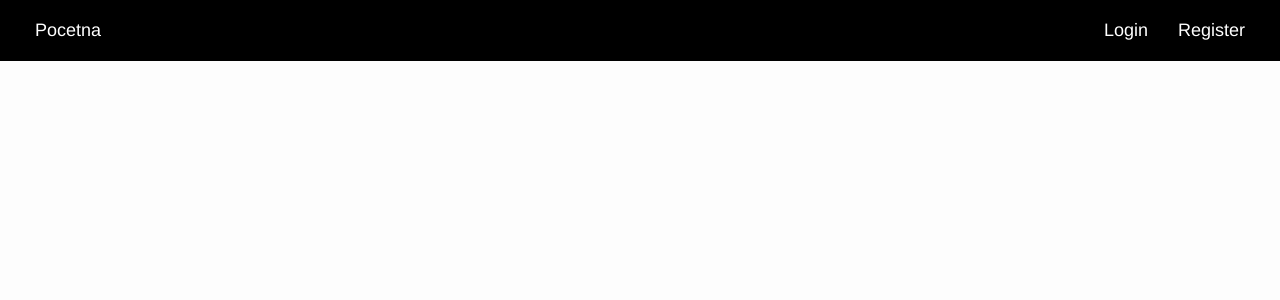
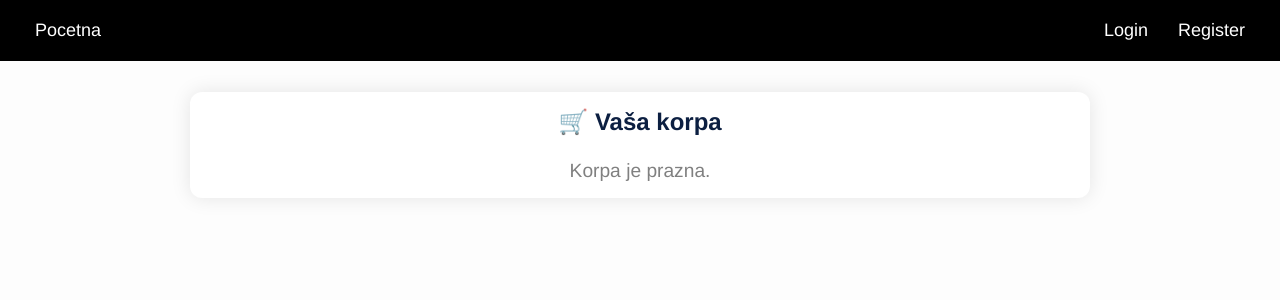
Before and after one commit to elab-development/internet-tehnologije-2024-projekat-modnibrend_2020_0475, a React (Create React App) app in the folder brend_react/: page /korpa in a window 1280 px wide. Shown: the top 300 px of the page. Built offline with nearby package versions, Linux system fonts and the light colour scheme.

Commit message:
samo admin moze da vrsi crud operacije dodavanja i brisanja proizvoda itd. Dodata korpa za korisnika sa rolom user gde vrsi kupovinu preko local storagea

```diff
--- a/brend_react/src/App.js
+++ b/brend_react/src/App.js
@@ -8,6 +8,7 @@ import Navbar from './Navbar';
 import Kolekcije from './Kolekcije';
 import KolekcijaDetalji from './KolekcijaDetalji';
 import AdminDashboard from './AdminDashboard';
+import CartPage from "./CartPage";
 
 
 function App() {
@@ -37,6 +38,7 @@ function App() {
           <Route path="/kolekcije/:id" element={<KolekcijaDetalji />} />
           <Route path="/login" element={<Login handleLogin={handleLogin} />} />
           <Route path="/register" element={<Register handleLogin={handleLogin} />} />
+          <Route path="/korpa" element={<CartPage />} />
           <Route path="/admin" element={<AdminDashboard />} />
         </Routes>
       </div>
--- /dev/null
+++ b/brend_react/src/CartContext.js
@@ -0,0 +1,28 @@
+import React, { createContext, useContext, useState, useEffect } from 'react';
+
+const CartContext = createContext();
+
+export const useCart = () => useContext(CartContext);
+
+export const CartProvider = ({ children }) => {
+    const [cartItems, setCartItems] = useState(() => {
+        const stored = localStorage.getItem('cart');
+        return stored ? JSON.parse(stored) : [];
+    });
+
+    useEffect(() => {
+        localStorage.setItem('cart', JSON.stringify(cartItems));
+    }, [cartItems]);
+
+    const addToCart = (product) => {
+        setCartItems((prev) => [...prev, product]);
+    };
+
+    const clearCart = () => setCartItems([]);
+
+    return (
+        <CartContext.Provider value={{ cartItems, addToCart, clearCart }}>
+            {children}
+        </CartContext.Provider>
+    );
+};
--- /dev/null
+++ b/brend_react/src/CartPage.css
@@ -0,0 +1,52 @@
+.cart-page-container {
+    max-width: 900px;
+    margin: 2rem auto;
+    padding: 1rem;
+    background-color: #fff;
+    border-radius: 12px;
+    box-shadow: 0 0 20px rgba(0,0,0,0.1);
+}
+
+.cart-page-container h2 {
+    text-align: center;
+    margin-bottom: 1.5rem;
+    color: #0c1f41;
+}
+
+.empty-cart {
+    text-align: center;
+    font-size: 1.2rem;
+    color: gray;
+}
+
+.cart-items {
+    display: grid;
+    grid-template-columns: repeat(auto-fill, minmax(260px, 1fr));
+    gap: 1rem;
+}
+
+.cart-item {
+    background-color: #f9f9f9;
+    padding: 1rem;
+    border-radius: 10px;
+    border: 1px solid #ddd;
+}
+
+.checkout-button {
+    margin-top: 2rem;
+    padding: 1rem 2rem;
+    background-color: #1d40ff;
+    color: white;
+    font-size: 1.2rem;
+    border: none;
+    border-radius: 8px;
+    display: block;
+    margin-left: auto;
+    margin-right: auto;
+    cursor: pointer;
+    transition: background-color 0.3s;
+}
+
+.checkout-button:hover {
+    background-color: #0c1f41;
+}
--- /dev/null
+++ b/brend_react/src/CartPage.jsx
@@ -0,0 +1,36 @@
+import React from 'react';
+import { useCart } from "./CartContext";
+import './CartPage.css';
+
+const CartPage = () => {
+    const { cartItems, clearCart } = useCart();
+
+    const handleCheckout = () => {
+        alert('Uspešno izvršena kupovina!');
+        clearCart();
+    };
+
+    return (
+        <div className="cart-page-container">
+            <h2>🛒 Vaša korpa</h2>
+            {cartItems.length === 0 ? (
+                <p className="empty-cart">Korpa je prazna.</p>
+            ) : (
+                <>
+                    <div className="cart-items">
+                        {cartItems.map((item, index) => (
+                            <div key={index} className="cart-item">
+                                <h3>{item.naziv}</h3>
+                                <p>{item.opis}</p>
+                                <p><strong>Cena:</strong> {item.cena} RSD</p>
+                            </div>
+                        ))}
+                    </div>
+                    <button className="checkout-button" onClick={handleCheckout}>Završi kupovinu</button>
+                </>
+            )}
+        </div>
+    );
+};
+
+export default CartPage;
--- a/brend_react/src/Kolekcija.jsx
+++ b/brend_react/src/Kolekcija.jsx
@@ -18,7 +18,7 @@ const Kolekcija = ({ kolekcija, onDetaljiClick, onDelete }) => {
         <button className="detalji-button" onClick={onDetaljiClick}>
           <FaEye /> Pogledaj detalje
         </button>
-        {role === 'user' && (
+        {role === 'admin' && (
           <button className="delete-button" onClick={handleDelete}>
             <FaTrash /> Obriši
           </button>
--- a/brend_react/src/KolekcijaDetalji.jsx
+++ b/brend_react/src/KolekcijaDetalji.jsx
@@ -195,7 +195,7 @@ const KolekcijaDetalji = () => {
   };
 
   const handleProductClick = (product) => {
-    if (role !== 'user') return;
+    if (role !== 'admin') return;
     setSelectedProduct(product);
     setEditProductForm(product);
     setShowEditProductModal(true);
@@ -235,7 +235,7 @@ const KolekcijaDetalji = () => {
   };
 
   const handleDeleteProduct = async (id) => {
-    if (role !== 'user') return;
+    if (role !== 'admin') return;
 
     if (!window.confirm('Da li ste sigurni da želite da obrišete ovaj proizvod?')) return;
 
@@ -281,7 +281,7 @@ const KolekcijaDetalji = () => {
           <p>
             <strong>Datum objave:</strong> {kolekcija.datum_objave}
           </p>
-          {role === 'user' && (
+          {role === 'admin' && (
               <>
                 <button className="edit-button" onClick={() => setShowEditModal(true)}>
                   <FaEdit /> Izmeni kolekciju
--- a/brend_react/src/Kolekcije.jsx
+++ b/brend_react/src/Kolekcije.jsx
@@ -123,7 +123,7 @@ const Kolekcije = () => {
   return (
     <div className="kolekcije-container">
       <h1 className="kolekcije-title">Naše kolekcije</h1>
-      {role === 'user' && (
+      {role === 'admin' && (
         <div className="actions">
           <button className="add-btn" onClick={() => setShowModal(true)}>
             <FaPlus /> Dodaj kolekciju
--- a/brend_react/src/Navbar.jsx
+++ b/brend_react/src/Navbar.jsx
@@ -40,7 +40,10 @@ function Navbar({ isLoggedIn, handleLogout }) {
           </>
         ) : (
           <>
-            {role == 'admin' && (
+            {role === 'user' && (
+                <Link to="/korpa">Korpa</Link>
+            )}
+            {role === 'admin' && (
               <Link className="navbar-button" to="/admin">Admin dashboard</Link>
             )}
             <button className="navbar-button" onClick={logout}>
--- a/brend_react/src/Proizvod.jsx
+++ b/brend_react/src/Proizvod.jsx
@@ -1,13 +1,16 @@
-// Reusable component: Proizvod
 import React from 'react';
-import { FaTrash } from 'react-icons/fa';
+import { FaTrash, FaCartPlus  } from 'react-icons/fa';
+import { useCart } from './CartContext';
 
 const Proizvod = ({ proizvod, image, currency, convertPrice, onClick, onDelete  }) => {
 
   const role = localStorage.getItem('role');
 
+  const { addToCart } = useCart();
+  const dostupanBool = Boolean(proizvod.dostupan);
+
   return (
-    <div className="proizvod-item" onClick={onClick}>
+    <div className="proizvod-item" onClick={() => onClick && onClick()}>
       <img src={image} alt={proizvod.naziv} className="proizvod-slika" />
       <div>
         <h3>{proizvod.naziv}</h3>
@@ -15,8 +18,19 @@ const Proizvod = ({ proizvod, image, currency, convertPrice, onClick, onDelete
         <p>
           <strong>Cena:</strong> {convertPrice(proizvod.cena)} {currency}
         </p>
-        <p><strong>Dostupan:</strong> {proizvod.dostupan ? 'Da' : 'Ne'}</p>
-        {role === 'user' && (
+        <p><strong>Dostupan:</strong> {dostupanBool  ? 'Da' : 'Ne'}</p>
+
+          {role === 'user' && dostupanBool  &&(
+              <button onClick={(e) => {
+                  e.stopPropagation();
+                  addToCart(proizvod);
+                  alert('Proizvod dodat u korpu!');
+              }}>
+                  <FaCartPlus /> Dodaj u korpu
+              </button>
+          )}
+
+        {role === 'admin' && (
           <button className="delete-button" onClick={(event) => {
             event.stopPropagation(); // Sprečavamo klik na karticu
             onDelete(proizvod.id);
--- a/brend_react/src/index.js
+++ b/brend_react/src/index.js
@@ -3,11 +3,14 @@ import ReactDOM from 'react-dom/client';
 import './index.css';
 import App from './App';
 import reportWebVitals from './reportWebVitals';
+import {CartProvider} from "./CartContext";
 
 const root = ReactDOM.createRoot(document.getElementById('root'));
 root.render(
   <React.StrictMode>
-    <App />
+      <CartProvider>
+          <App />
+      </CartProvider>
   </React.StrictMode>
 );
 
```
